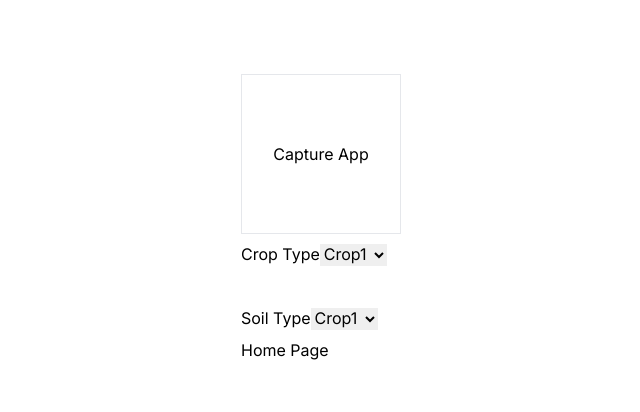
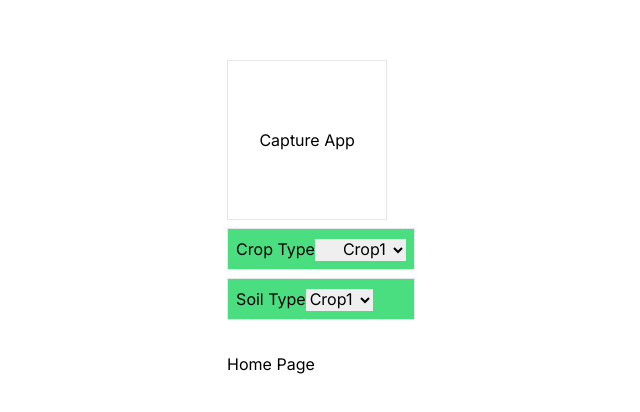
Before and after one commit to Jake-mc221/Agriculture-App, a Next.js app: page /capture in a window 1280 px wide. Shown: the part 182-594 px from the top of the page, without its empty margins (319-959 px from the left). Built offline with nearby package versions, Linux system fonts and the light colour scheme.

Commit message:
Design changes

```diff
--- a/src/app/capture/page.tsx
+++ b/src/app/capture/page.tsx
@@ -10,8 +10,8 @@ export default function Home(){
         </div>
 
 
-        <label >Crop Type
-            <select>
+        <label className="border bg-green-400 p-2">Crop Type
+            <select className="pl-6">
                 <option>Crop1</option>
                 <option>Crop2</option>
                 <option>Crop3</option>
@@ -19,10 +19,10 @@ export default function Home(){
 
             </select>
             </label>
-            <br></br>
-        <label>Soil Type
 
-            <select>
+        <label className="border bg-green-400 p-2">Soil Type
+
+            <select className="">
 
                 <option>Crop1</option>
                 <option>Crop2</option>
@@ -32,7 +32,7 @@ export default function Home(){
 
             </label>
 
-            <a href="/"> Home Page</a>
+            <a href="/" className="pt-6"> Home Page</a>
             </div>
 
 
```
